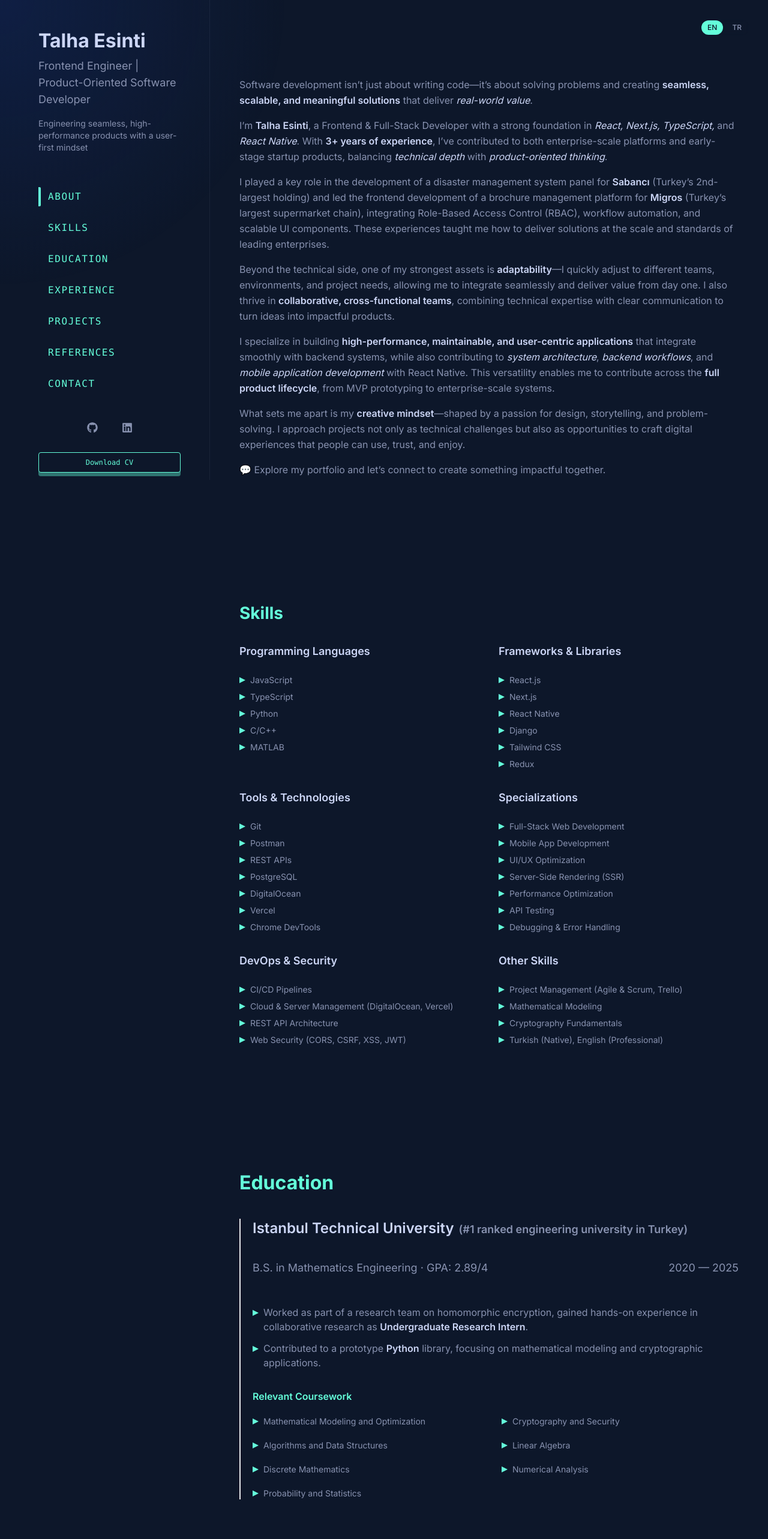
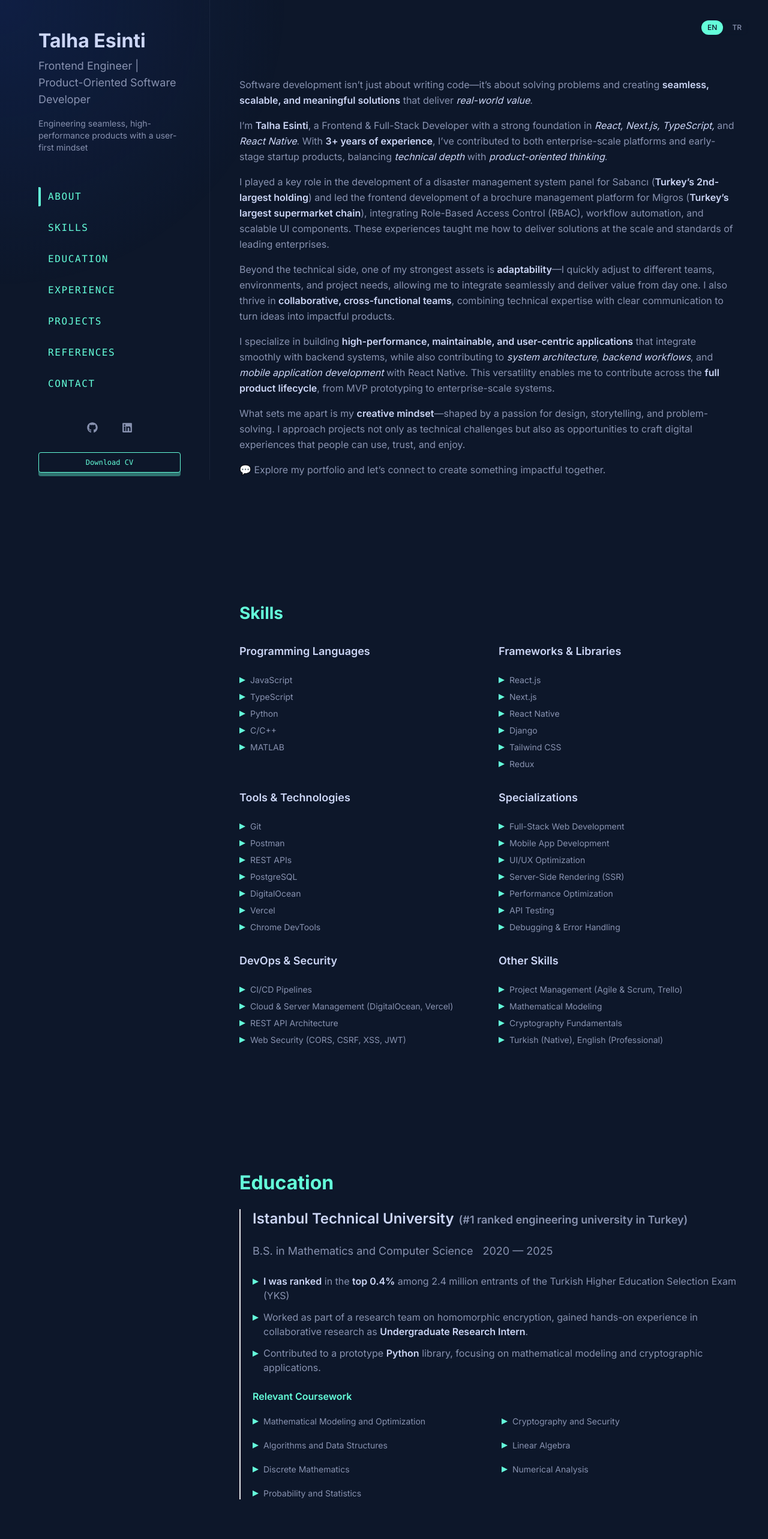
Before and after one commit to talhaesinti/talha-esinti-portfolio, a Next.js app: page / in a window 1280 px wide. Shown: the top 2566 px of the page at 60% size. Built offline with nearby package versions, Linux system fonts and the light colour scheme.

Commit message:
new updates

```diff
--- a/src/components/MainContent.tsx
+++ b/src/components/MainContent.tsx
@@ -434,25 +434,25 @@ const MainContent = () => {
             initial={{ y: 20, opacity: 0 }}
             whileInView={{ y: 0, opacity: 1 }}
             transition={{ duration: 0.5 }}
-            className="space-y-6 md:space-y-10"
+            className="space-y-3 md:space-y-6"
           >
             <h2 className="text-xl md:text-4xl font-bold text-accent">
               {educationData.title[language]}
             </h2>
-            <div className="space-y-4 md:space-y-8 border-l-2 border-accent/20 pl-3 md:pl-5">
-              <div className="space-y-1 md:space-y-3">
+            <div className="space-y-1 md:space-y-2 border-l-2 border-accent/20 pl-3 md:pl-5">
+              <div className="space-y-0">
                 <div className="flex items-baseline justify-between">
-                  <h3 className="text-lg md:text-2xl font-semibold text-text-primary">
+                  <h3 className="text-lg md:text-2xl font-semibold text-text-primary leading-tight">
                     {education[language].school}
-                    <span className="text-base md:text-lg text-text-secondary ml-2">
-                      {education[language].school_rank}
-                    </span>
+                    {education[language].school_rank && (
+                      <span className="text-base md:text-lg text-text-secondary ml-2">
+                        {education[language].school_rank}
+                      </span>
+                    )}
                   </h3>
                 </div>
-                <div className="flex items-baseline justify-between text-text-secondary">
-                  <p className="text-xs md:text-lg">
-                    {education[language].degree} · {education[language].gpa}
-                  </p>
+                <div className="flex items-baseline gap-2 md:gap-4 text-text-secondary -mt-1 md:-mt-1.5">
+                  <p className="text-xs md:text-lg">{education[language].degree}</p>
                   <p className="text-xs md:text-lg">{education[language].date}</p>
                 </div>
               </div>
@@ -480,11 +480,11 @@ const MainContent = () => {
                 </ul>
               )}
 
-              <div className="mt-4 md:mt-10">
-                <h4 className="text-xs md:text-base font-semibold text-accent mb-2 md:mb-5">
+              <div className="mt-10 md:mt-16">
+                <h4 className="text-xs md:text-base font-semibold text-accent mt-3 md:mt-6 mb-2 md:mb-5">
                   {education[language].coursework.title}
                 </h4>
-                <ul className="grid grid-cols-1 md:grid-cols-2 gap-2 md:gap-5">
+                <ul className="grid grid-cols-1 md:grid-cols-2 gap-1 md:gap-5">
                   {education[language].coursework.courses.map((course, index) => (
                     <li key={index} className="flex items-baseline gap-2">
                       <svg
--- a/src/data/translations/about.ts
+++ b/src/data/translations/about.ts
@@ -8,7 +8,7 @@ export const aboutData = {
 
     description: '<p>I’m <strong>Talha Esinti</strong>, a Frontend & Full-Stack Developer with a strong foundation in <em>React, Next.js, TypeScript,</em> and <em>React Native</em>. With <strong>3+ years of experience</strong>, I’ve contributed to both enterprise-scale platforms and early-stage startup products, balancing <em>technical depth</em> with <em>product-oriented thinking</em>.</p>',
 
-    paragraph1: '<p>I played a key role in the development of a disaster management system panel for <strong>Sabancı</strong> (Turkey’s 2nd-largest holding) and led the frontend development of a brochure management platform for <strong>Migros</strong> (Turkey’s largest supermarket chain), integrating Role-Based Access Control (RBAC), workflow automation, and scalable UI components. These experiences taught me how to deliver solutions at the scale and standards of leading enterprises.</p>',
+    paragraph1: '<p>I played a key role in the development of a disaster management system panel for Sabancı (<strong>Turkey’s 2nd-largest holding</strong>) and led the frontend development of a brochure management platform for Migros (<strong>Turkey’s largest supermarket chain</strong>), integrating Role-Based Access Control (RBAC), workflow automation, and scalable UI components. These experiences taught me how to deliver solutions at the scale and standards of leading enterprises.</p>',
 
     paragraph2: '<p>Beyond the technical side, one of my strongest assets is <strong>adaptability</strong>—I quickly adjust to different teams, environments, and project needs, allowing me to integrate seamlessly and deliver value from day one. I also thrive in <strong>collaborative, cross-functional teams</strong>, combining technical expertise with clear communication to turn ideas into impactful products.</p>',
 
--- a/src/data/translations/education.ts
+++ b/src/data/translations/education.ts
@@ -6,10 +6,11 @@ export const educationData = {
   en: {
     school: 'Istanbul Technical University',
     school_rank: '(#1 ranked engineering university in Turkey)',
-    degree: 'B.S. in Mathematics Engineering',
+    degree: 'B.S. in Mathematics and Computer Science',
     date: '2020 — 2025',
     gpa: 'GPA: 2.89/4',
     bullets: [
+      '<strong>I was ranked</strong> in the <strong>top 0.4%</strong> among 2.4 million entrants of the Turkish Higher Education Selection Exam (YKS)',
       'Worked as part of a research team on homomorphic encryption, gained hands-on experience in collaborative research as <strong>Undergraduate Research Intern</strong>.',
       'Contributed to a prototype <strong>Python</strong> library, focusing on mathematical modeling and cryptographic applications.'
     ],
@@ -28,7 +29,7 @@ export const educationData = {
   },
   tr: {
     school: 'İstanbul Teknik Üniversitesi',
-    school_rank: '(Türkiye\'nin #1 mühendislik üniversitesi)',
+    school_rank: '',
     degree: 'Matematik Mühendisliği Lisans',
     date: '2020 — 2025',
     gpa: 'GPA: 2.89/4',
--- a/src/data/translations/experience.ts
+++ b/src/data/translations/experience.ts
@@ -4,6 +4,33 @@ export const experienceData = {
     tr: 'Deneyim'
   },
   data: {
+    disastech: {
+      en: {
+        position: 'Senior Frontend Developer',
+        company: 'Disastech',
+        date: 'May 2025 — September 2025 (4 months)',
+        location: 'Istanbul, Turkey',
+        bullets: [
+          "<strong>Led the frontend development</strong> of a large-scale Disaster Management System for Sabancı (<strong>Turkey’s 2nd-largest holding, first enterprise client</strong>), covering <strong>live maps</strong>, reporting, messaging, and multi-channel SMS.",
+          "Built a scalable <strong>Next.js + TypeScript</strong> core with modular context/service layers, unified API handling, and standardized error/retry flows.",
+          "<strong>Collaborated with backend teams</strong> to define API contracts, streamline workflows, and drive reusable UI/UX patterns (maps, tables, filters, validation).",
+          "Improved performance with dynamic imports, skeleton loading, <strong>socket lifecycle</strong> management, and optimized <strong>Leaflet</strong> rendering for <strong>real-time operations</strong>."
+        ]
+      },
+      tr: {
+        position: 'Senior Frontend Developer',
+        company: 'Disastech',
+        date: 'Mayıs 2025 — Eylül 2025 (4 ay)',
+        location: 'İstanbul, Türkiye',
+        bullets: [
+          "<strong>Sabancı Holding</strong> için geniş ölçekli bir Afet Yönetim Sistemi’nin frontend geliştirmesine <strong>liderlik ettim</strong>; <strong>canlı haritalar</strong>, raporlama, mesajlaşma ve çok kanallı SMS gibi çekirdek modüllerin geliştirilmesini yönettim.",
+          "Ölçeklenebilir bir <strong>Next.js + TypeScript</strong> tabanlı altyapı geliştirdim; modüler context/service katmanları, birleşik API yönetimi ve standartlaştırılmış hata/tekrar akışlarıyla sürdürülebilirliği sağladım.",
+          "<strong>Backend ekipleriyle işbirliği yaparak</strong> API entegrasyonlarını netleştirdim, veri akışlarını optimize ettim ve haritalar, tablolar, filtreler, doğrulama gibi yeniden kullanılabilir UI/UX bileşenlerini geliştirdim.",
+          "Dinamik importlar, skeleton yükleme, <strong>socket</strong> yaşam döngüsü yönetimi ve <strong>Leaflet</strong> render’ını  <strong>gerçek zamanlı</strong> operasyonlar için optimize ederek performansı iyileştirdim."
+        ]
+      },
+      tech: ['Next.js', 'TypeScript', 'Tailwind CSS', 'React Context API', 'Leaflet Map Operations', 'Socket IO Client', 'REST API', 'Git', 'Chrome DevTools', 'Postman', 'JWT-based Authentication', 'Web Security (CORS, CSRF, XSS)']
+    },
     optdcom: {
       en: {
         position: 'Frontend Developer',
@@ -11,7 +38,7 @@ export const experienceData = {
         date: 'February 2024 — February 2025 (1 years)',
         location: 'Istanbul, Turkey',
         bullets: [
-          "<strong>Led the development</strong> of a <strong>React-based</strong> brochure management platform for <strong>Migros</strong> integrating RBAC and workflow automation.",
+          "<strong>Led the development</strong> of a <strong>React-based</strong> brochure management platform for Migros (<strong>Turkey’s largest supermarket chain</strong>) integrating RBAC and workflow automation.",
           "Architected a <strong>component-based frontend system</strong>, developing scalable admin panels and <strong>modular UI components</strong>.",
           "Refined <strong>API interactions</strong>, collaborating with backend teams to boost <strong>data retrieval efficiency</strong>, reducing redundant API calls.",
           "Collaborated closely with <strong>cross-functional teams</strong> to shape product development, contributing technical insights, proposing feature ideas, and enhancing workflow automation and UI/UX for a large-scale enterprise system."
```
